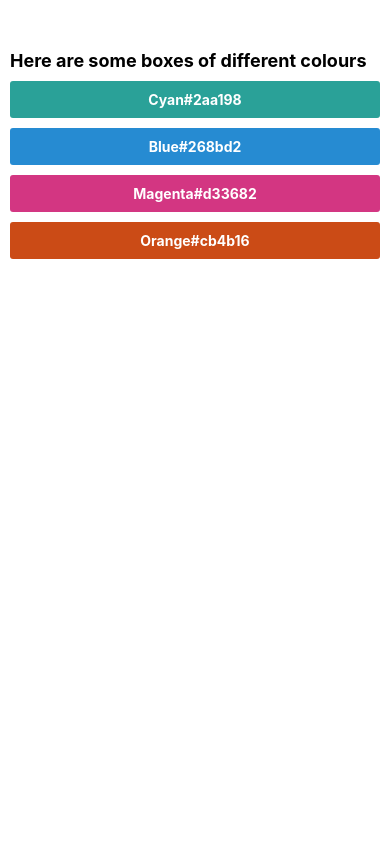
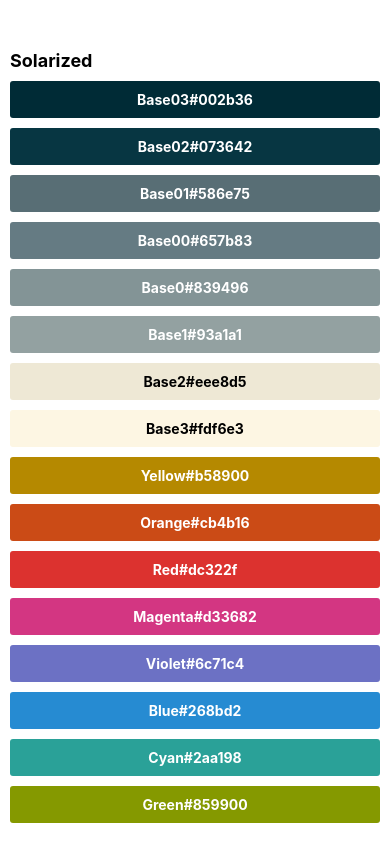
Before and after one commit to carrigan223/FrontEndMastersReactNative, a React Native app: screen / in a window 390 px wide. Built offline with nearby package versions, Linux system fonts and the light colour scheme.

Commit message:
Flatlist exercise

```diff
--- a/App.js
+++ b/App.js
@@ -1,21 +1,40 @@
 import React from 'react';
-import { SafeAreaView, Text, View } from 'react-native';
+import { FlatList, SafeAreaView, Text, View } from 'react-native';
 import styles from './styles';
 import ColorBox from './components/ColorBox';
+
+const COLORS = [
+  { colorName: 'Base03', hexCode: '#002b36' },
+  { colorName: 'Base02', hexCode: '#073642' },
+  { colorName: 'Base01', hexCode: '#586e75' },
+  { colorName: 'Base00', hexCode: '#657b83' },
+  { colorName: 'Base0', hexCode: '#839496' },
+  { colorName: 'Base1', hexCode: '#93a1a1' },
+  { colorName: 'Base2', hexCode: '#eee8d5' },
+  { colorName: 'Base3', hexCode: '#fdf6e3' },
+  { colorName: 'Yellow', hexCode: '#b58900' },
+  { colorName: 'Orange', hexCode: '#cb4b16' },
+  { colorName: 'Red', hexCode: '#dc322f' },
+  { colorName: 'Magenta', hexCode: '#d33682' },
+  { colorName: 'Violet', hexCode: '#6c71c4' },
+  { colorName: 'Blue', hexCode: '#268bd2' },
+  { colorName: 'Cyan', hexCode: '#2aa198' },
+  { colorName: 'Green', hexCode: '#859900' },
+];
 
 const App = () => {
   return (
     <SafeAreaView>
       <View style={styles.container}>
-        <Text style={styles.heading}>
-          Here are some boxes of different colours
-        </Text>
-        <ColorBox colorName={'Cyan'} hexCode={'#2aa198'} />
-        <ColorBox colorName={'Blue'} hexCode={'#268bd2'} />
-        <ColorBox colorName={'Magenta'} hexCode={'#d33682'} />
-        <ColorBox colorName={'Orange'} hexCode={'#cb4b16'} />
+        <FlatList
+          data={COLORS}
+          keyExtractor={(item) => item.hexCode}
+          renderItem={({ item }) => (
+            <ColorBox colorName={item.colorName} hexCode={item.hexCode} />
+          )}
+          ListHeaderComponent={<Text style={styles.heading}>Solarized</Text>}
+        />
       </View>
-      <ColorBox />
     </SafeAreaView>
   );
 };
--- a/components/ColorBox.js
+++ b/components/ColorBox.js
@@ -6,9 +6,22 @@
   const colorStyle = {
     backgroundColor: props.hexCode,
   };
+
+  //textColor has the property color deciding on black orwhite
+  //for the text depending on the hexcode of the background color
+  //we are using parseint() turn the hexcode into an interger and compare the contrast
+  //against the setting of 1.1 to decide if displayed in black or
+  //white, if divided by a higher number the result is more likely to be black
+  const textColor = {
+    color:
+      parseInt(props.hexCode.replace('#', ''), 16) > 0xffffff / 1.1
+        ? 'black'
+        : 'white',
+  };
+
   return (
     <View style={[styles.box, colorStyle]}>
-      <Text style={styles.text}>
+      <Text style={[styles.text, textColor]}>
         {props.colorName}
         {props.hexCode}
       </Text>
@@ -19,7 +32,6 @@
 const styles = StyleSheet.create({
   text: {
     fontWeight: 'bold',
-    color: 'white',
   },
   box: {
     padding: 10,
```
